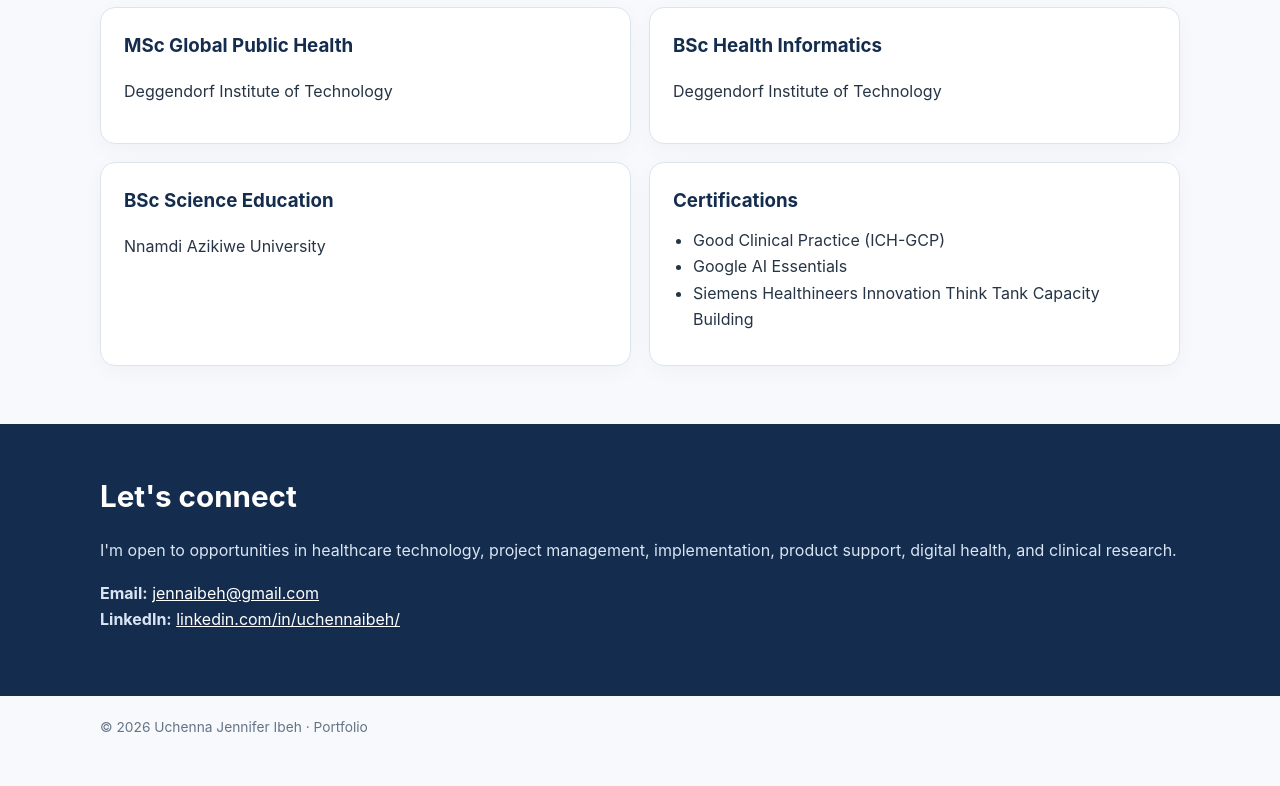
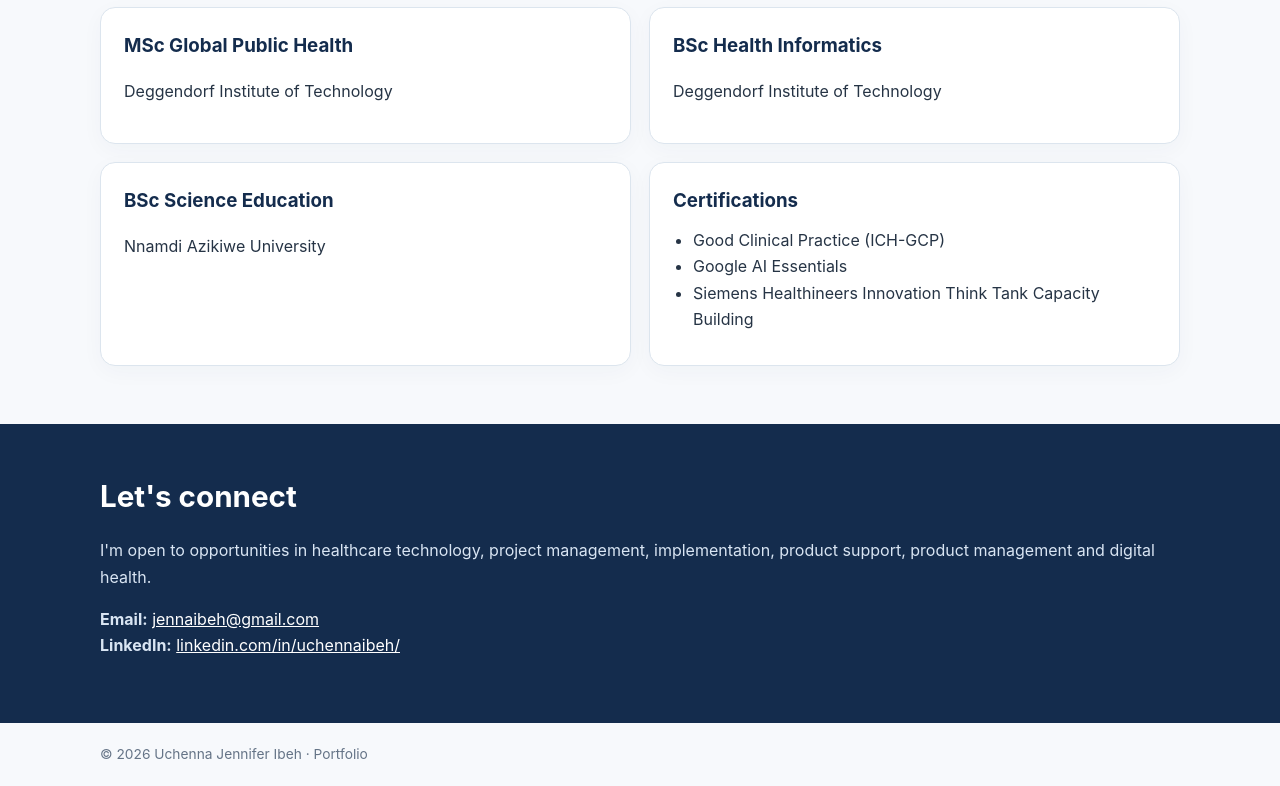
Before and after one commit to ibehuchenna/portfolio, a plain HTML site: page index.html in a window 1280 px wide. Shown: the part 3760-4546 px from the top of the page. Before the commit the page ends 4519 px from the top, so only its background shows below. Drawn offline with Linux system fonts and the light colour scheme.

Commit message:
Update index.html

```diff
--- a/index.html
+++ b/index.html
@@ -182,7 +182,7 @@ section{padding:58px 0}
 
 <footer class="contact" id="contact"><div class="wrap">
 <h2 class="section-title">Let's connect</h2>
-<p>I'm open to opportunities in healthcare technology, project management, implementation, product support, digital health, and clinical research.</p>
+<p>I'm open to opportunities in healthcare technology, project management, implementation, product support, product management and digital health.</p>
 <p><strong>Email:</strong> <a href="https://mail.google.com/mail/?view=cm&fs=1&to=jennaibeh@gmail.com" target="_blank">jennaibeh@gmail.com</a><br><strong>LinkedIn:</strong> <a href="https://www.linkedin.com/in/uchennaibeh/" target="_blank" rel="noopener">linkedin.com/in/uchennaibeh/</a></p>
 </div></footer>
 <div class="wrap foot">© 2026 Uchenna Jennifer Ibeh · Portfolio</div>
```
